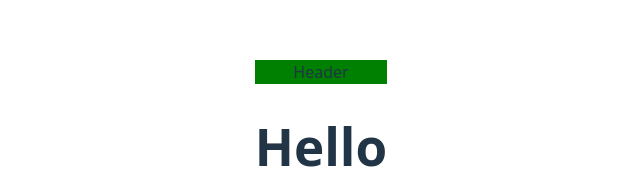
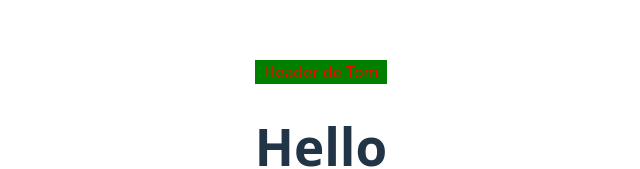
Before and after one commit to TomRoberto/cours-github-draco25, a React (Vite) app: page / in a window 1280 px wide. Shown: the part 136-305 px from the top of the page, without its empty margins (319-959 px from the left). Built offline with nearby package versions, Linux system fonts and the light colour scheme.

Commit message:
chenged header color and text

```diff
--- a/src/components/Header.jsx
+++ b/src/components/Header.jsx
@@ -1,5 +1,9 @@
 const Header = () => {
-  return <header style={{ backgroundColor: "green" }}>Header</header>;
+  return (
+    <header style={{ backgroundColor: "green", color: "red" }}>
+      Header de Tom
+    </header>
+  );
 };
 
 export default Header;
```
